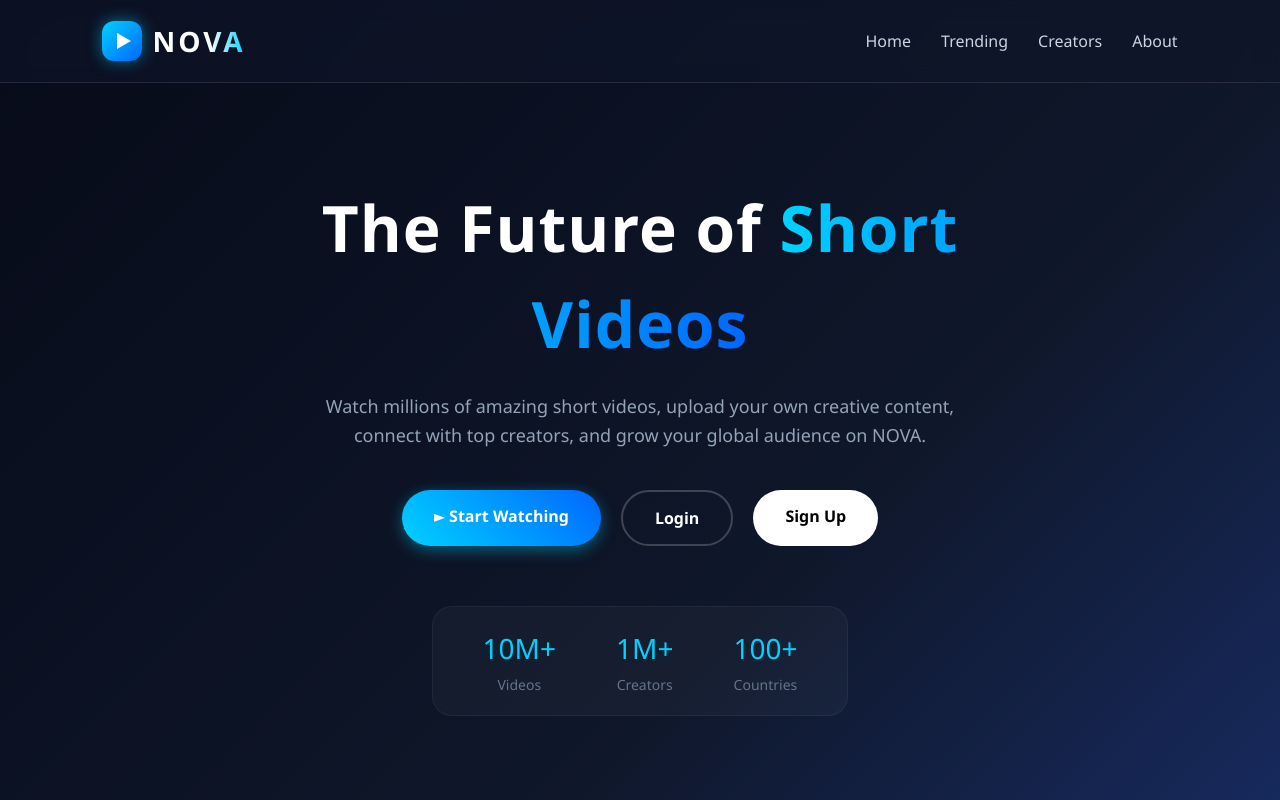
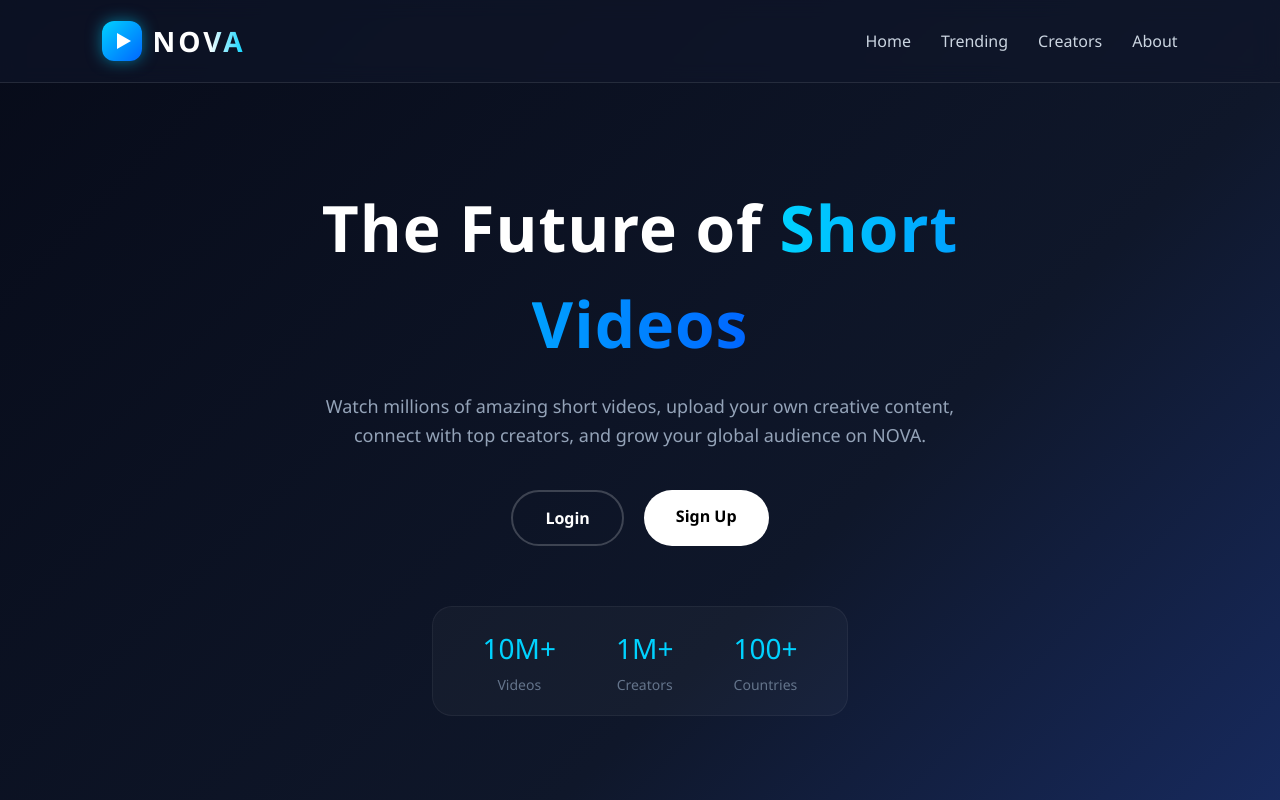
Before and after one commit to blueprintwealth6-coder/nova-client, a Next.js app: page / in a window 1280 px wide. Shown: the top 800 px of the page. Built offline with nearby package versions, Linux system fonts and the light colour scheme.

Commit message:
removed start watching button

```diff
--- a/app/page.tsx
+++ b/app/page.tsx
@@ -56,12 +56,7 @@ export default function HomePage() {
 
         {/* BUTTONS */}
         <div style={{ display: 'flex', gap: '20px', marginBottom: '60px' }}>
-          <a href="#" style={{
-            padding: '14px 32px', fontSize: '16px', fontWeight: 600, borderRadius: '50px', textDecoration: 'none',
-            background: 'linear-gradient(45deg, #00d2ff, #0066ff)', color: 'white', boxShadow: '0 4px 15px rgba(0, 210, 255, 0.4)'
-          }}>
-            ► Start Watching
-          </a>
+
           <a href="#" style={{
             padding: '14px 32px', fontSize: '16px', fontWeight: 600, borderRadius: '50px', textDecoration: 'none',
             background: 'transparent', color: 'white', border: '2px solid rgba(255, 255, 255, 0.2)'
```
